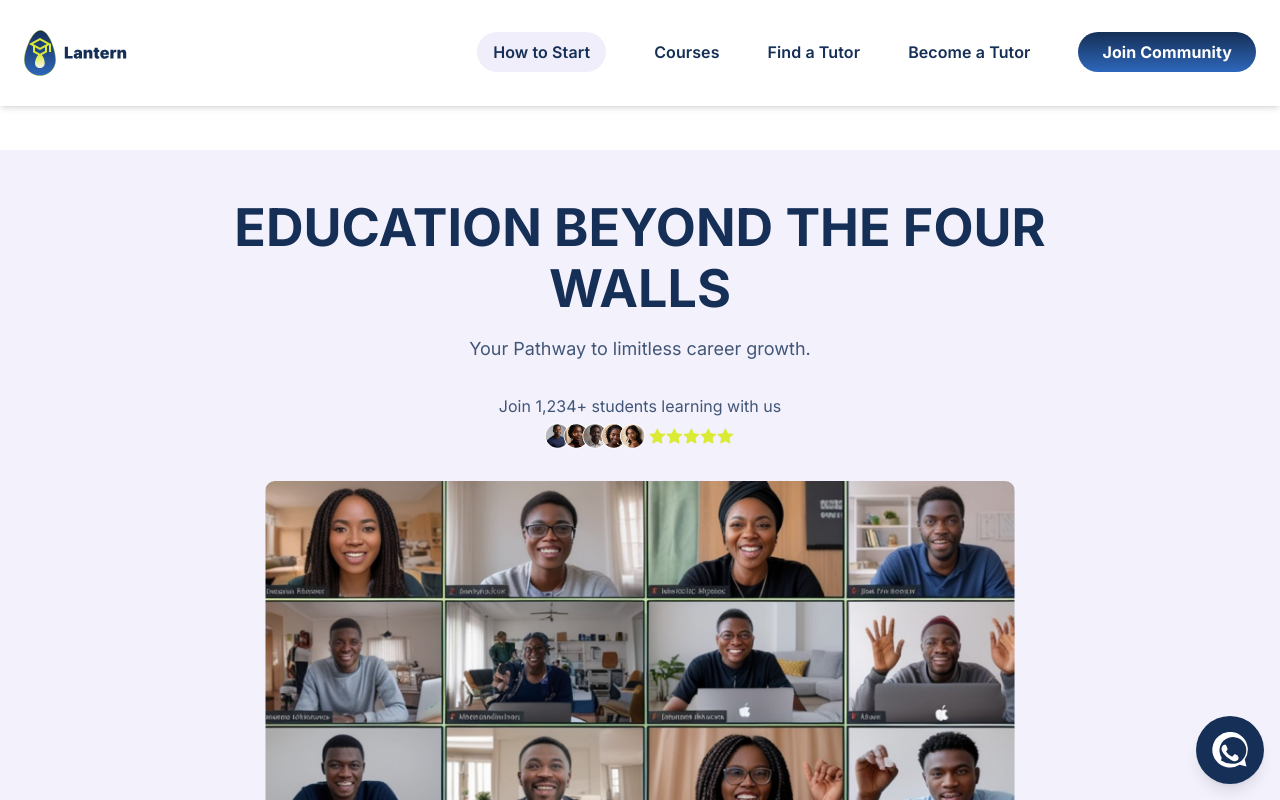
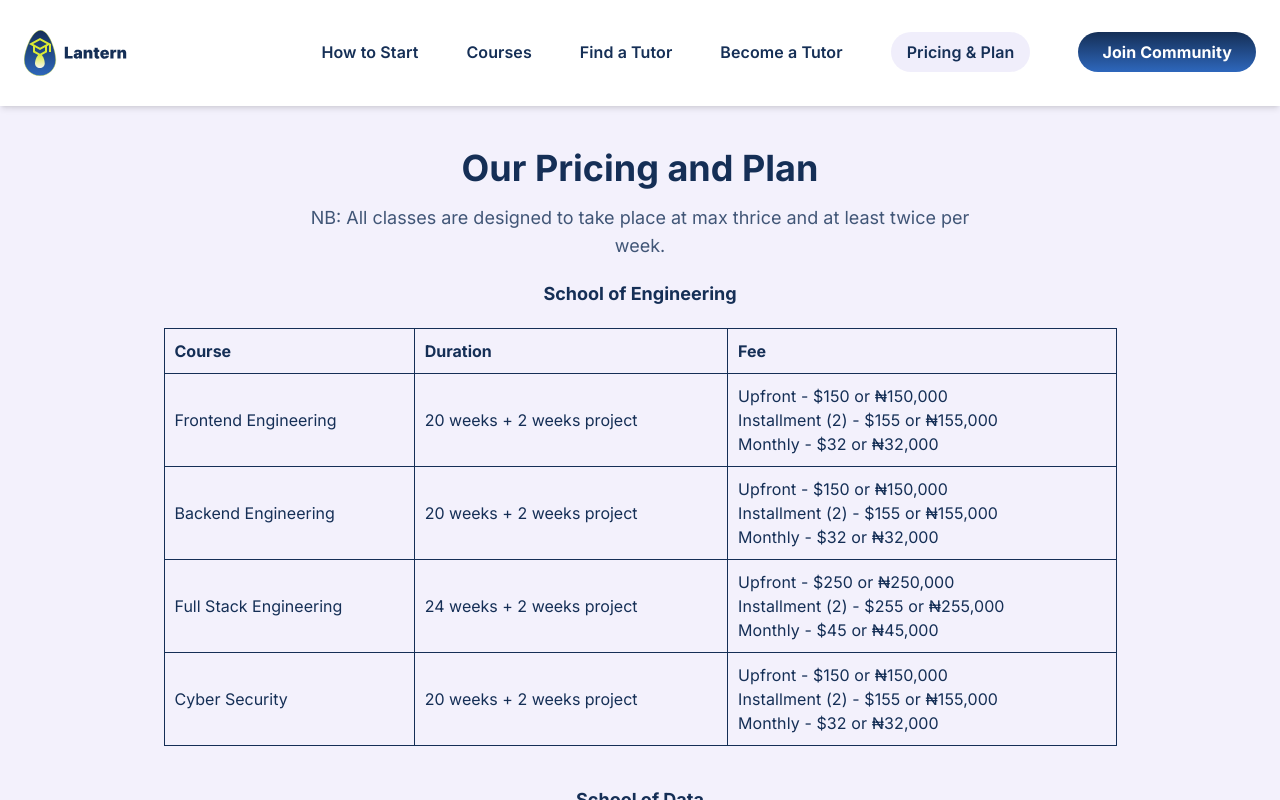
Before and after one commit to Landemy/Lantern-Frontend, a React (Vite) app: page /pricing-plan in a window 1280 px wide. Shown: the top 800 px of the page. Built offline with nearby package versions, Linux system fonts and the light colour scheme.

Commit message:
update to the frontend

```diff
--- a/package.json
+++ b/package.json
@@ -16,7 +16,8 @@
     "lantern": "file:",
     "react": "^18.3.1",
     "react-dom": "^18.3.1",
-    "react-modal": "^3.16.3"
+    "react-modal": "^3.16.3",
+    "react-router-dom": "^7.1.5"
   },
   "devDependencies": {
     "@eslint/js": "^9.15.0",
--- a/src/App.jsx
+++ b/src/App.jsx
@@ -1,16 +1,34 @@
-import Body from "./layout/body/Body"
-import Navbar from "./layout/header/Navbar"
+// import Body from "./layout/body/Body"
+// import Navbar from "./layout/header/Navbar"
 
 
+// function App() {
+
+//   return (
+//     <>
+//       <Navbar />
+//       <Body />
+
+//     </>
+//   )
+// }
+
+// export default App
+import { BrowserRouter as Router, Routes, Route } from "react-router-dom";
+import Navbar from "./layout/header/Navbar";
+import Body from "./layout/body/Body";
+import PricePlan from "./frontend/components/Price&Plan"; // Import the Price & Plan page
+
 function App() {
-
   return (
-    <>
+    <Router>
       <Navbar />
-      <Body />
-
-    </>
-  )
+      <Routes>
+        <Route path="/" element={<Body />} />
+        <Route path="/pricing-plan" element={<PricePlan />} />
+      </Routes>
+    </Router>
+  );
 }
 
-export default App
+export default App;
--- /dev/null
+++ b/src/frontend/components/Price&Plan.css
@@ -0,0 +1,33 @@
+.price h2{
+    margin-top: 20px;
+}
+.price .table{
+    width: 100%;
+    margin: 20px 0px;
+}
+.price .table tr th, .price .table tr td{
+    text-align: left;
+    color: #152F56;
+}
+.price .table, .price th, .price td{
+    border: 1px solid #152F56;
+    border-collapse: collapse;
+}
+.price ul, .price li{
+    margin: 0;
+    padding: 0;
+    color: #152F56;
+}
+.price th, .price td{
+    padding: 10px 0px;
+}
+.price th, .price td{
+    padding-left: 10px;
+}
+.price{
+    margin-top: 100px;
+}
+
+.price .table:last-child{
+    margin-bottom: 100px;
+}
--- /dev/null
+++ b/src/frontend/components/Price&Plan.jsx
@@ -0,0 +1,130 @@
+import { useEffect } from 'react';
+import './Price&Plan.css';
+import Footer from '../../layout/footer/Footer';
+
+const PricePlan = () => {
+    useEffect(() => {
+        // Scroll to the "price" section if redirected with an anchor
+        const sectionId = localStorage.getItem("scrollToSection");
+        if (sectionId) {
+            const section = document.getElementById(sectionId);
+            if (section) {
+                section.scrollIntoView({ behavior: "smooth" });
+            }
+            localStorage.removeItem("scrollToSection"); // Clear storage after use
+        }
+    }, []);
+
+    return (
+        <>
+            <div className="bg-[#F3F1FC] price" id="price">
+                <div className="flex flex-col md:max-w-[700px] mx-auto vlg:max-w-[1001px]">
+                    <div className="pt-8 px-6 md:pt-12 md:text-center md:flex md:flex-col md:items-center">
+                        <h1 className="text-darkBlue text-2xl font-bold md:text-3xl vlg:text-4xl">
+                            Our Pricing and Plan
+                        </h1>
+                        <p className="vlg:max-w-[700px] md:text-lg text-lightBlue mt-4">
+                            NB: All classes are designed to take place at max thrice and at least twice per week.
+                        </p>
+
+                        {/** Pricing Tables **/}
+                        <PricingSection title="School of Engineering" courses={engineeringCourses} />
+                        <PricingSection title="School of Data" courses={dataCourses} />
+                        <PricingSection title="School of Design" courses={designCourses} />
+                        <PricingSection title="School of Business and Management" courses={businessCourses} />
+                        <ExamPricingSection />
+                    </div>
+                </div>
+            </div>
+            <Footer />
+        </>
+    );
+};
+
+const PricingSection = ({ title, courses }) => (
+    <>
+        <h2 className="text-darkBlue text-lg font-bold mt-6">{title}</h2>
+        <table className="table">
+            <thead>
+                <tr>
+                    <th>Course</th>
+                    <th>Duration</th>
+                    <th>Fee</th>
+                </tr>
+            </thead>
+            <tbody>
+                {courses.map(({ name, duration, fees }) => (
+                    <tr key={name}>
+                        <td>{name}</td>
+                        <td>{duration}</td>
+                        <td>
+                            <ul>
+                                {fees.map((fee, index) => (
+                                    <li key={index}>{fee}</li>
+                                ))}
+                            </ul>
+                        </td>
+                    </tr>
+                ))}
+            </tbody>
+        </table>
+    </>
+);
+
+const ExamPricingSection = () => (
+    <>
+        <h2 className="text-darkBlue text-lg font-bold mt-6">Exams</h2>
+        <table className="table">
+            <thead>
+                <tr>
+                    <th>Exam Type</th>
+                    <th>Training Duration & Fee</th>
+                    <th>Exam Fee</th>
+                </tr>
+            </thead>
+            <tbody>
+                {examCourses.map(({ name, duration, fee }) => (
+                    <tr key={name}>
+                        <td>{name}</td>
+                        <td>{duration}</td>
+                        <td>{fee}</td>
+                    </tr>
+                ))}
+            </tbody>
+        </table>
+    </>
+);
+
+// Course Data
+const engineeringCourses = [
+    { name: "Frontend Engineering", duration: "20 weeks + 2 weeks project", fees: ["Upfront - $150 or ₦150,000", "Installment (2) - $155 or ₦155,000", "Monthly - $32 or ₦32,000"] },
+    { name: "Backend Engineering", duration: "20 weeks + 2 weeks project", fees: ["Upfront - $150 or ₦150,000", "Installment (2) - $155 or ₦155,000", "Monthly - $32 or ₦32,000"] },
+    { name: "Full Stack Engineering", duration: "24 weeks + 2 weeks project", fees: ["Upfront - $250 or ₦250,000", "Installment (2) - $255 or ₦255,000", "Monthly - $45 or ₦45,000"] },
+    { name: "Cyber Security", duration: "20 weeks + 2 weeks project", fees: ["Upfront - $150 or ₦150,000", "Installment (2) - $155 or ₦155,000", "Monthly - $32 or ₦32,000"] }
+];
+
+const dataCourses = [
+    { name: "Data Analysis", duration: "16 weeks + 2 weeks project", fees: ["Upfront - $120 or ₦120,000", "Installment (2) - $125 or ₦125,000", "Monthly - $32 or ₦32,000"] },
+    { name: "Data Science", duration: "16 weeks + 2 weeks project", fees: ["Upfront - $120 or ₦120,000", "Installment (2) - $125 or ₦125,000", "Monthly - $32 or ₦32,000"] }
+];
+
+const designCourses = [
+    { name: "Product Design UI/UX", duration: "16 weeks + 2 weeks project", fees: ["Upfront - $120 or ₦120,000", "Installment (2) - $125 or ₦125,000", "Monthly - $32 or ₦32,000"] }
+];
+
+const businessCourses = [
+    { name: "Digital and Product Marketing", duration: "12 weeks + 2 weeks project", fees: ["Upfront - $100 or ₦100,000", "Installment (2) - $105 or ₦105,000", "Monthly - $30 or ₦30,000"] },
+    { name: "Virtual Assistant", duration: "12 weeks + 2 weeks project", fees: ["Upfront - $150 or ₦150,000", "Installment (2) - $170 or ₦170,000", "Monthly - $35 or ₦35,000"] },
+    { name: "Project and Product Management", duration: "16 weeks + 2 weeks project", fees: ["Upfront - $120 or ₦120,000", "Installment (2) - $125 or ₦125,000", "Monthly - $32 or ₦32,000"] }
+];
+
+const examCourses = [
+    { name: "Microsoft Azure Certification", duration: "Available on request", fee: "Available on request" },
+    { name: "IELTS", duration: "6 weeks - ₦50,000", fee: "Available on request" },
+    { name: "TOEFL", duration: "4 weeks - ₦70,000", fee: "Available on request" },
+    { name: "GMAT", duration: "4 weeks - ₦90,000 | 8 weeks - ₦140,000", fee: "Available on request" },
+    { name: "GRE", duration: "4 weeks - ₦90,000 | 8 weeks - ₦140,000", fee: "Available on request" },
+    { name: "SAT", duration: "4 weeks - ₦70,000 | 8 weeks - ₦100,000 | 12 weeks - ₦130,000", fee: "Available on request" }
+];
+
+export default PricePlan;
--- a/src/layout/header/Navbar.jsx
+++ b/src/layout/header/Navbar.jsx
@@ -1,62 +1,68 @@
 import { useState, useEffect, useRef } from "react";
-import Modal from "react-modal"
-Modal.setAppElement("#root")
-import logo from "../../assets/logo.svg"
-import openmenu from "../../assets/openmenu.svg"
-import closemenu from "../../assets/closemenu.svg"
-// mobile icons
-import mobilelogo from "../../assets/mobilelogo.svg"
-import start from "../../assets/start.svg"
-import course from "../../assets/course.svg"
-import tutor from "../../assets/tutor.svg"
-import becometutor from "../../assets/becometutor.svg"
-import testimonial from "../../assets/testimonial.svg"
+import { Link, useLocation } from "react-router-dom";
+import Modal from "react-modal";
 
+Modal.setAppElement("#root");
 
-
+import logo from "../../assets/logo.svg";
+import openmenu from "../../assets/openmenu.svg";
+import closemenu from "../../assets/closemenu.svg";
+import mobilelogo from "../../assets/mobilelogo.svg";
+import start from "../../assets/start.svg";
+import course from "../../assets/course.svg";
+import tutor from "../../assets/tutor.svg";
+import becometutor from "../../assets/becometutor.svg";
+import testimonial from "../../assets/testimonial.svg";
 
 const Navbar = () => {
   const [isOpen, setIsOpen] = useState(false);
-  const [activeLink, setActiveLink] = useState("How to Start"); // State for active link
+  const [activeLink, setActiveLink] = useState("");
   const menuRef = useRef(null);
+  const location = useLocation();
+
+  // Set active link based on the current pathname
+  useEffect(() => {
+    if (location.pathname === "/pricing-plan") {
+      setActiveLink("Pricing & Plan");
+    } else {
+      setActiveLink(""); // Reset if not on pricing page
+    }
+  }, [location.pathname]);
+
+  const scrollToSection = (id, sectionName) => {
+    setActiveLink(sectionName);
+
+    if (location.pathname !== "/") {
+      localStorage.setItem("scrollToSection", id);
+      window.location.href = id === "price" ? `/pricing-plan` : `/#${id}`;
+    } else {
+      const section = document.getElementById(id);
+      if (section) {
+        section.scrollIntoView({ behavior: "smooth" });
+      }
+    }
+
+    setIsOpen(false);
+  };
+
+  useEffect(() => {
+    const sectionId = localStorage.getItem("scrollToSection");
+    if (sectionId) {
+      const section = document.getElementById(sectionId);
+      if (section) {
+        section.scrollIntoView({ behavior: "smooth" });
+      }
+      localStorage.removeItem("scrollToSection");
+    }
+  }, [location.pathname]);
 
   const toggleMenu = () => {
     setIsOpen(!isOpen);
   };
 
-  const handleClickOutside = (event) => {
-    if (menuRef.current && !menuRef.current.contains(event.target)) {
-      setIsOpen(false);
-    }
-  };
-
-  const scrollToSection = (id, sectionName) => {
-    setActiveLink(sectionName);
-    const section = document.getElementById(id);
-    if (section) {
-      section.scrollIntoView({ behavior: "smooth" });
-      setIsOpen(false); // Close menu on mobile
-    }
-  };
-
-  useEffect(() => {
-    if (isOpen) {
-      document.addEventListener("mousedown", handleClickOutside);
-    } else {
-      document.removeEventListener("mousedown", handleClickOutside);
-    }
-
-    return () => {
-      document.removeEventListener("mousedown", handleClickOutside);
-    };
-  }, [isOpen]);
-
-
-
   const redirectToTelegram = () => {
     window.open("https://t.me/LANTERNCOMMUNITY", "_blank");
   };
-
 
 
 
@@ -65,7 +71,9 @@ const Navbar = () => {
     <nav className="fixed top-0 z-20 w-full bg-white shadow-md">
       <div className="container flex items-center justify-between px-6 py-4 mx-auto vlg:py-[0]">
         {/* Logo */}
+        <Link to="/">
         <div><img src={logo} alt="" /></div>
+        </Link>
 
         {/* Desktop Links */}
         <ul className="items-center hidden space-x-12 vlg:flex">
@@ -97,6 +105,14 @@ const Navbar = () => {
               }`}
             onClick={() => scrollToSection("become-tutor", "Become a Tutor")}
           >Become a Tutor</li>
+          <li className={`cursor-pointer ${activeLink === "Pricing & Plan"
+              ? "bg-[#DBD6F569] font-semibold px-4 py-2 rounded-[25px]"
+              : "text-[#152F56] text-[16px] font-semibold hover:text-gray-800"
+              }`}
+              onClick={() => scrollToSection("price", "Pricing & Plan")}
+              ><Link to="/pricing-plan" className="text-[#152F56] text-[16px] font-semibold hover:text-gray-800">
+          Pricing & Plan
+        </Link></li>
           <li>
             <button onClick={redirectToTelegram} className="bg-gradient-to-b from-[#152F56] to-[#2E67BC] text-white font-bold py-2 px-6 rounded-[25px]">
               Join Community
@@ -119,7 +135,7 @@ const Navbar = () => {
           className="fixed top-0 right-0 z-30 w-3/4 h-full transition-transform transform shadow-lg bg-gray-50"
         >
           <div className="flex items-center justify-between px-6 py-4 border-b">
-            <div><img src={mobilelogo} alt="" /></div>
+          <Link to="/"><div><img src={mobilelogo} alt="" /></div></Link>
             <button onClick={toggleMenu}>
               <img src={closemenu} alt="" className="w-6 h-6" />
             </button>
@@ -153,6 +169,12 @@ const Navbar = () => {
               <img src={becometutor} alt="" />
               <span>Become a Tutor</span>
             </li>
+            <li>
+              <img src={becometutor} alt="" />
+              <span><Link to="/pricing-plan" className="text-[#152F56] text-[16px] font-semibold hover:text-gray-800">
+                Pricing & Plan
+              </Link></span>
+            </li>
             <li
               className="text-[#152F56] text-[16px] font-semibold hover:text-gray-800 flex gap-2"
               onClick={() => scrollToSection("testimonials", "Testimonials")}
```
Also changed, not shown: 1 other file (tests, documents, lock files or other folders).
